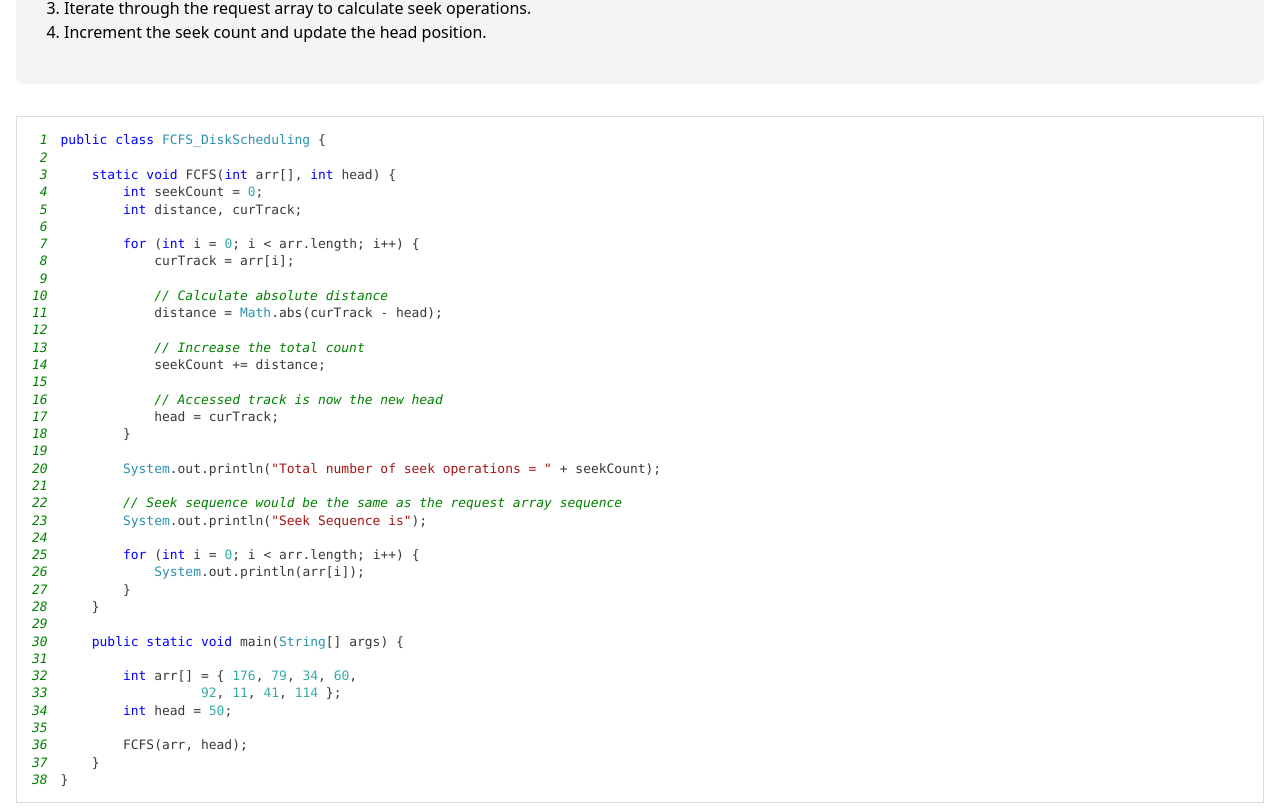
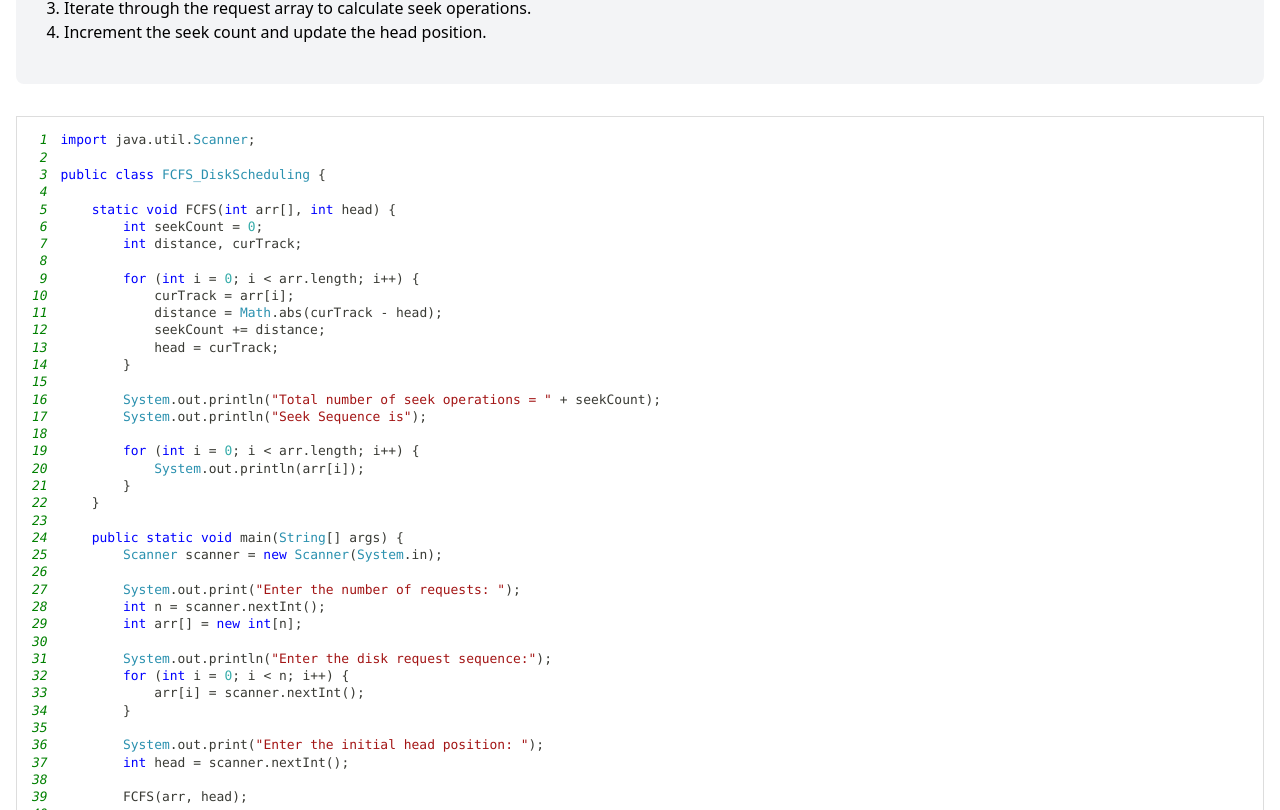
Before and after one commit to Pavan-2929/algorithms, a React (Vite) app: page /algo3 in a window 1280 px wide. Shown: the part 530-1340 px from the top of the page. Built offline with nearby package versions, Linux system fonts and the light colour scheme.

Commit message:
update algo3

```diff
--- a/src/pages/Algo3.jsx
+++ b/src/pages/Algo3.jsx
@@ -4,7 +4,9 @@ import { vs } from "react-syntax-highlighter/dist/esm/styles/prism";
 import { FiCheckCircle, FiXCircle } from "react-icons/fi";
 
 const Algo3 = () => {
-  const codeString = `public class FCFS_DiskScheduling {
+  const codeString = `import java.util.Scanner;
+
+public class FCFS_DiskScheduling {
 
     static void FCFS(int arr[], int head) {
         int seekCount = 0;
@@ -12,20 +14,12 @@ const Algo3 = () => {
 
         for (int i = 0; i < arr.length; i++) {
             curTrack = arr[i];
-
-            // Calculate absolute distance
             distance = Math.abs(curTrack - head);
-
-            // Increase the total count
             seekCount += distance;
-
-            // Accessed track is now the new head
             head = curTrack;
         }
 
         System.out.println("Total number of seek operations = " + seekCount);
-
-        // Seek sequence would be the same as the request array sequence
         System.out.println("Seek Sequence is");
 
         for (int i = 0; i < arr.length; i++) {
@@ -34,12 +28,23 @@ const Algo3 = () => {
     }
 
     public static void main(String[] args) {
+        Scanner scanner = new Scanner(System.in);
 
-        int arr[] = { 176, 79, 34, 60,
-                  92, 11, 41, 114 };
-        int head = 50;
+        System.out.print("Enter the number of requests: ");
+        int n = scanner.nextInt();
+        int arr[] = new int[n];
+
+        System.out.println("Enter the disk request sequence:");
+        for (int i = 0; i < n; i++) {
+            arr[i] = scanner.nextInt();
+        }
+
+        System.out.print("Enter the initial head position: ");
+        int head = scanner.nextInt();
 
         FCFS(arr, head);
+
+        scanner.close();
     }
 }`;
 
```
